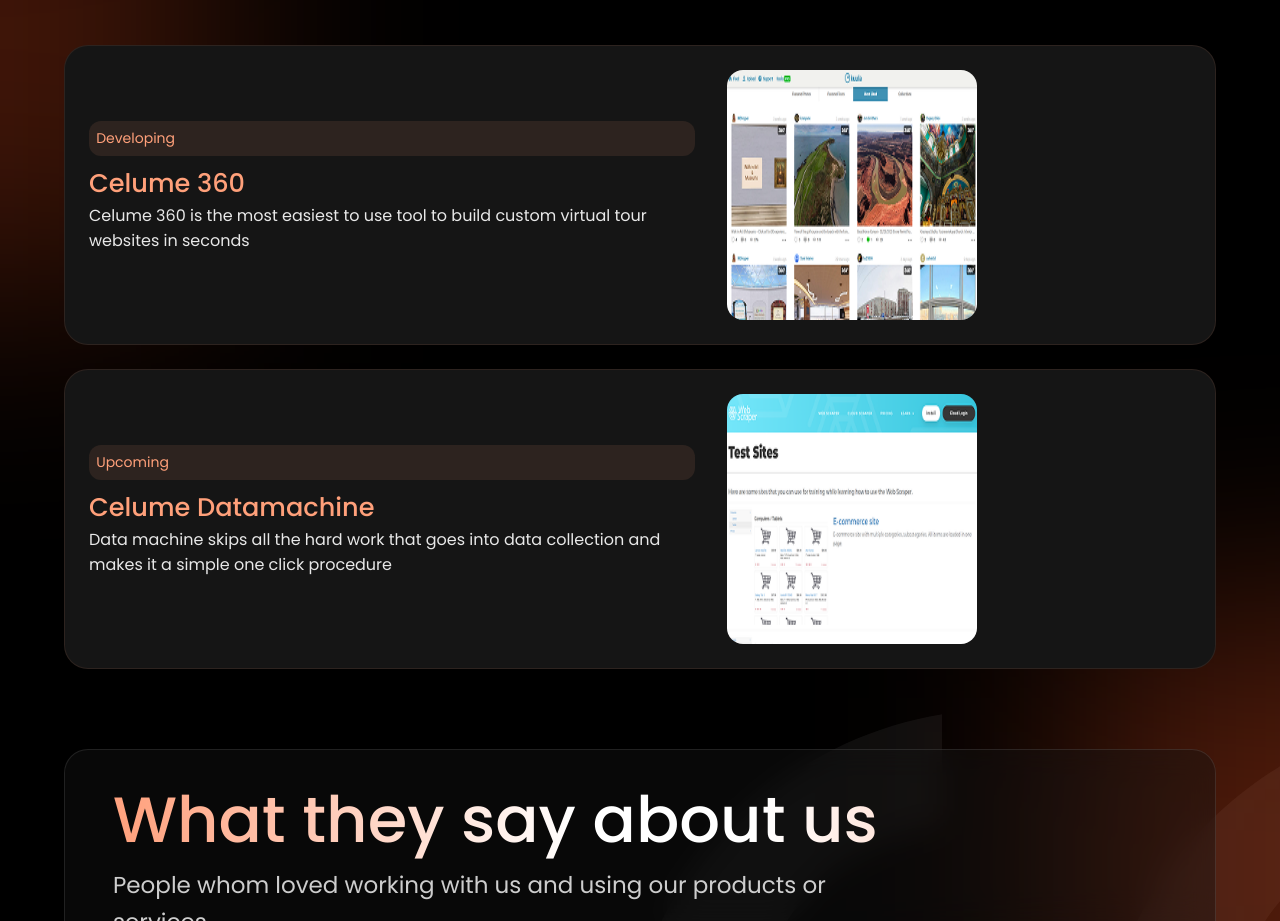
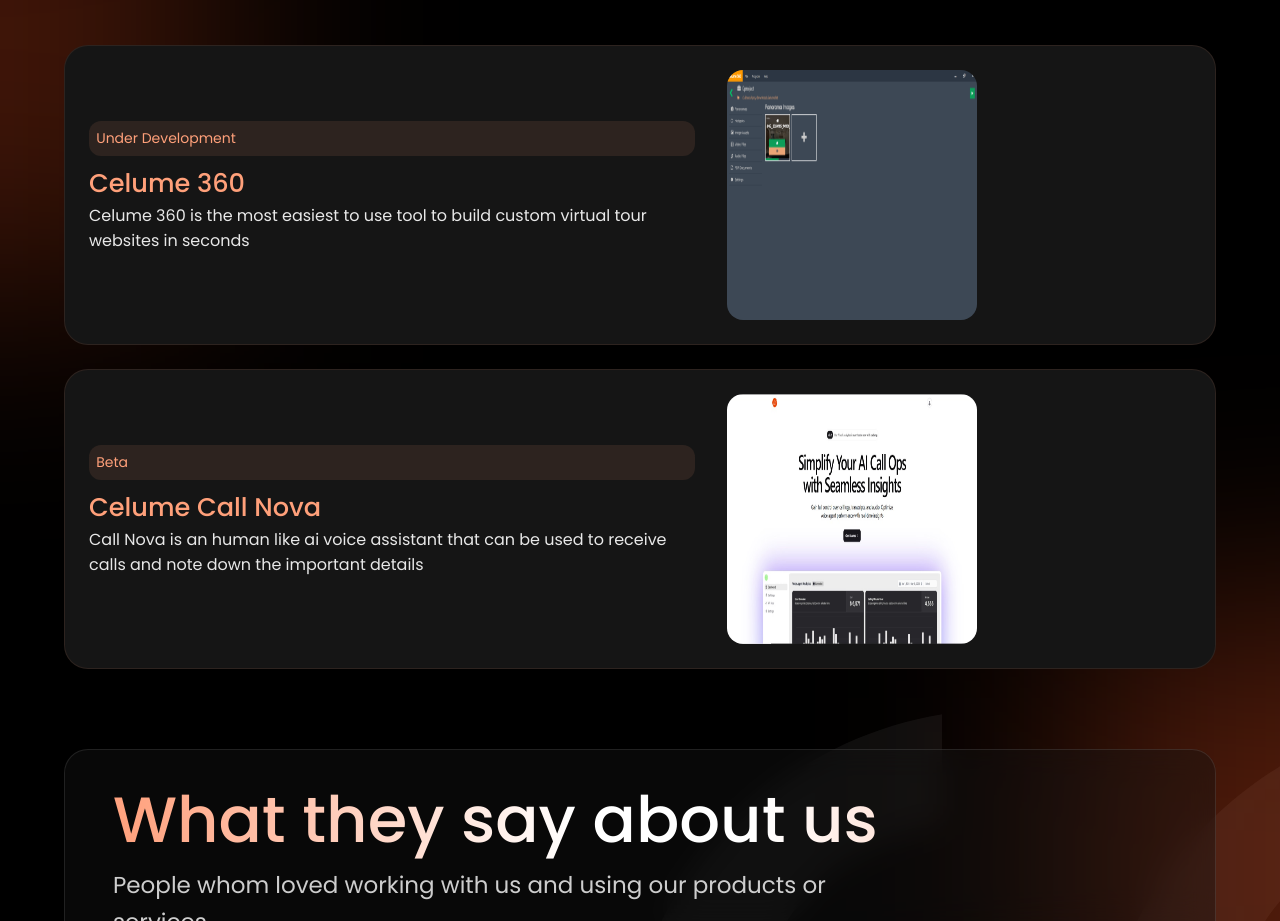
Before and after one commit to Celume-Studios/celume, a React (Vite) app: page / in a window 1280 px wide. Shown: the part 1920-2841 px from the top of the page. Built offline with nearby package versions, Linux system fonts and the light colour scheme.

Commit message:
products changes

```diff
--- a/src/components/Products.jsx
+++ b/src/components/Products.jsx
@@ -20,7 +20,7 @@ const Products = () => {
           <div className="product-card">
             <div className="product-card-inner">
               <div className="card-content">
-                <div className="tag">Developing</div>
+                <div className="tag">Under Development</div>
                 <h3>Celume 360</h3>
                 <p>Celume 360 is the most easiest to use tool to build custom virtual tour websites in seconds</p>
                 {/* <div className="card-description">
@@ -33,19 +33,19 @@ const Products = () => {
             </div>
           </div>
 
-          {/* Datamachine Card */}
+          {/* Call Nova Card */}
           <div className="product-card">
             <div className="product-card-inner">
               <div className="card-content">
-                <div className="tag">Upcoming</div>
-                <h3>Celume Datamachine</h3>
-                <p>Data machine skips all the hard work that goes into data collection and makes it a simple one click procedure</p>
+                <div className="tag">Beta</div>
+                <h3>Celume Call Nova</h3>
+                <p>Call Nova is an human like ai voice assistant that can be used to receive calls and note down the important details</p>
                 {/* <div className="card-description">
                   Upcoming - Extracting and mining data made easy
                 </div> */}
               </div>
               <div className="card-image">
-                <img src="/images/celumedatammachine.png" alt="Datamachine Interface" />
+                <img src="/images/callnova.jpg" alt="Celume Call Nova Interface" />
               </div>
             </div>
           </div>
--- a/src/styles/Products.css
+++ b/src/styles/Products.css
@@ -189,6 +189,7 @@
 
 .card-image {
     position: relative;
+
     width: 40%;
     max-width: 250px;
     min-width: 150px;
@@ -202,7 +203,7 @@
 .card-image img {
     width: 100%;
     height: 100%;
-    object-fit: fit;
+    object-fit:fit;
     transition: transform 0.3s ease;
 }
 
```
Also changed, not shown: public/images/callnova.jpg (added), public/images/celume360.png, src/components/Features.jsx (line endings or trailing spaces).
